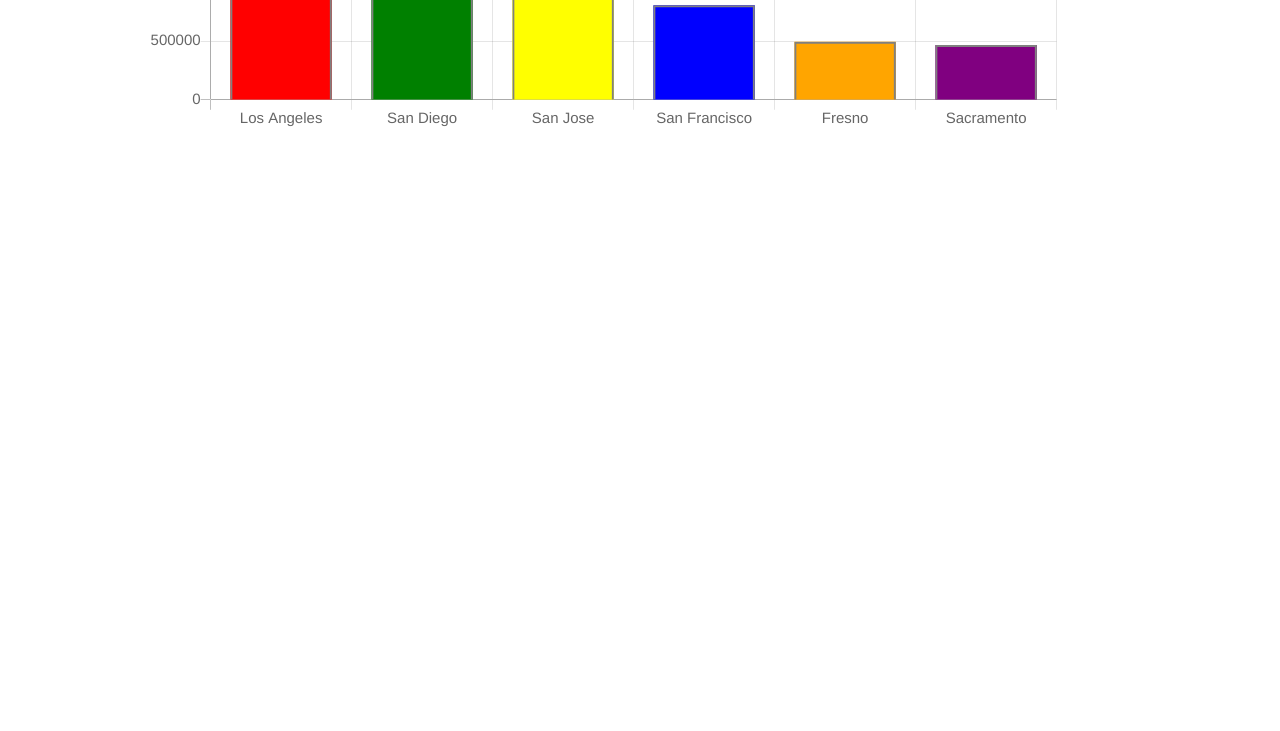
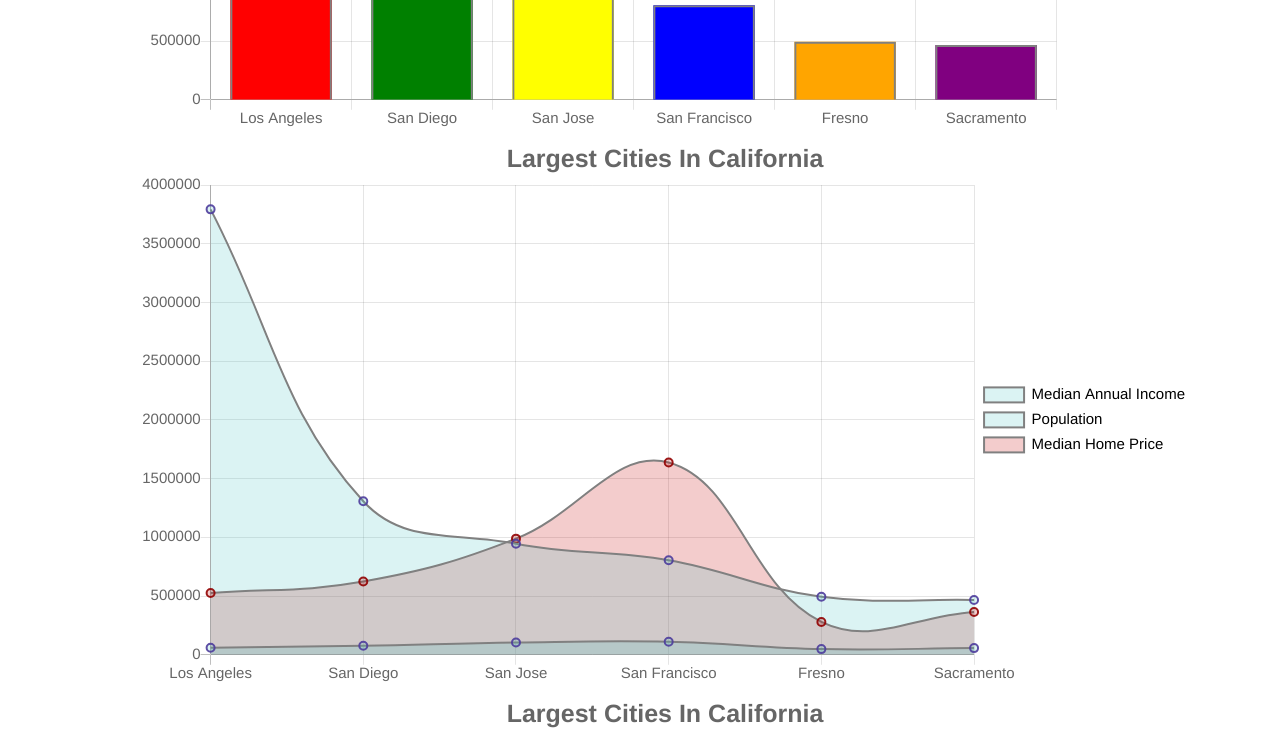
Before and after one commit to flashbackditto/Graph-Data-with-Chart-JS, a plain HTML site: page index.html in a window 1280 px wide. Shown: the part 420-1151 px from the top of the page. Before the commit the page ends 800 px from the top, so only its background shows below. Drawn offline with nearby package versions, Linux system fonts and the light colour scheme.

Commit message:
Added Charts

```diff
--- a/index.html
+++ b/index.html
@@ -11,66 +11,11 @@
 <body>
   <div class="container">
     <canvas id="myChart"></canvas>
+    <canvas id="stockChart"></canvas>
+    <canvas id="rInChart"></canvas>
   </div>
 
-  <script>
-    let myChart = document.getElementById('myChart').getContext('2d');
-
-    //Global options
-    Chart.defaults.global.defaultFontSize = 15;
-
-    let caPopChart = new Chart(myChart, {
-      type:'bar', //bar, horizontalBar, pie, line, doughnut, radar, polarArea
-      data:{
-        labels:['Los Angeles', 'San Diego', 'San Jose', 'San Francisco', 'Fresno', 'Sacramento'],
-        datasets:[{
-          label:'Population',
-          data:[
-          3792621,
-          1307402,
-          945942,
-          805235,
-          494665,
-          466488
-        ],
-        backgroundColor:[
-        'red',
-        'green',
-        'yellow',
-        'blue',
-        'orange',
-        'purple'
-      ],
-      borderWidth:2,
-      borderColor: 'gray',
-      hoverBorderWidth: 3,
-      hoverBorderColor: 'black'
-        }]
-      },
-      options:{
-        title:{
-          display:true,
-          text:'Largest Cities In California',
-          fontSize:25
-        },
-        legend:{
-          display:true,
-          position:'right',
-          labels: {
-            fontColor:'black'
-          }
-        },
-        layout:{
-          padding:{
-            left:50,
-            right:0,
-            bottom: 0,
-            top:0
-          }
-        }
-      }
-      });
-  </script>
+  <script src="scripts.js"> </script>
 
 
 </body>
```
